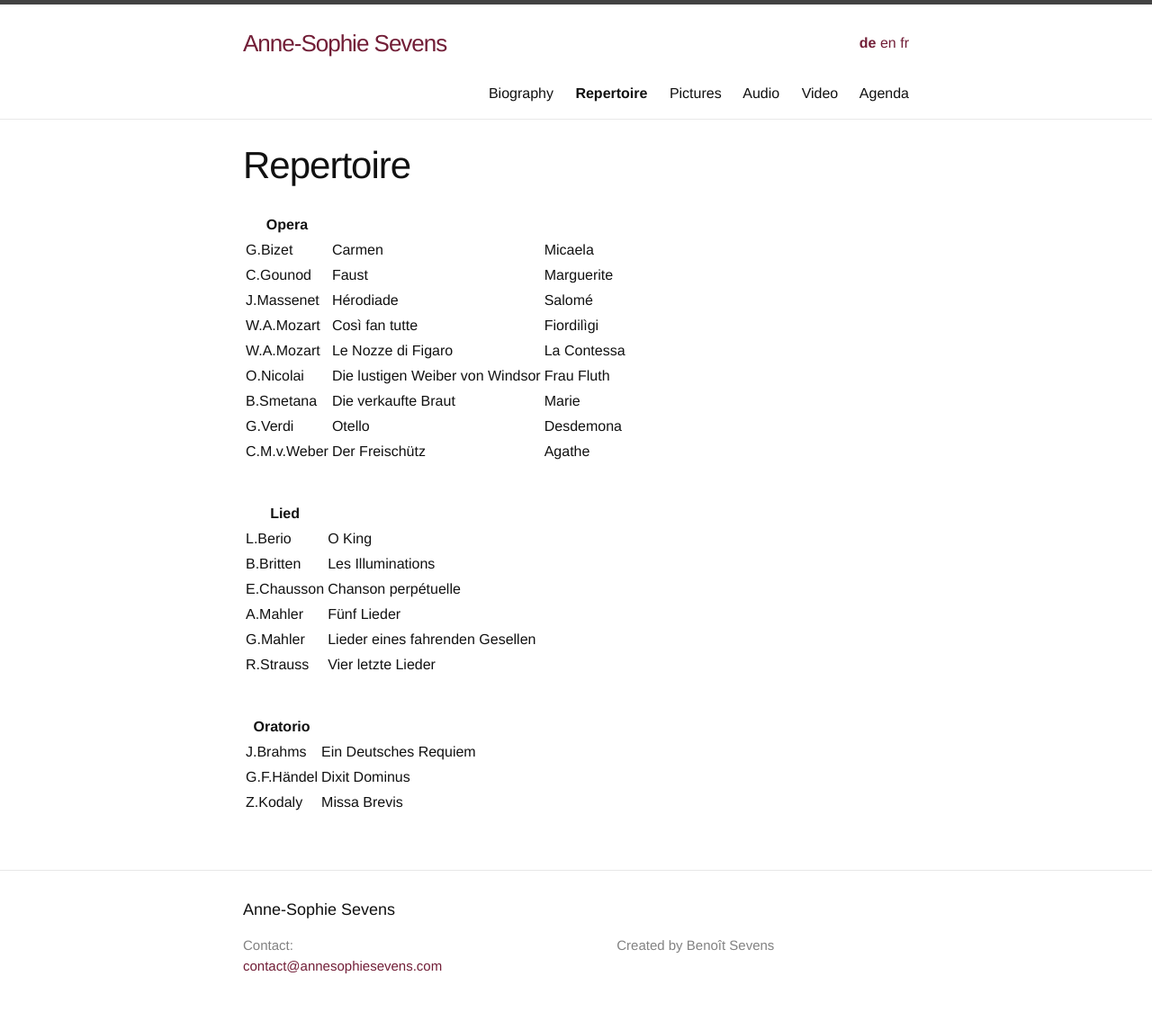
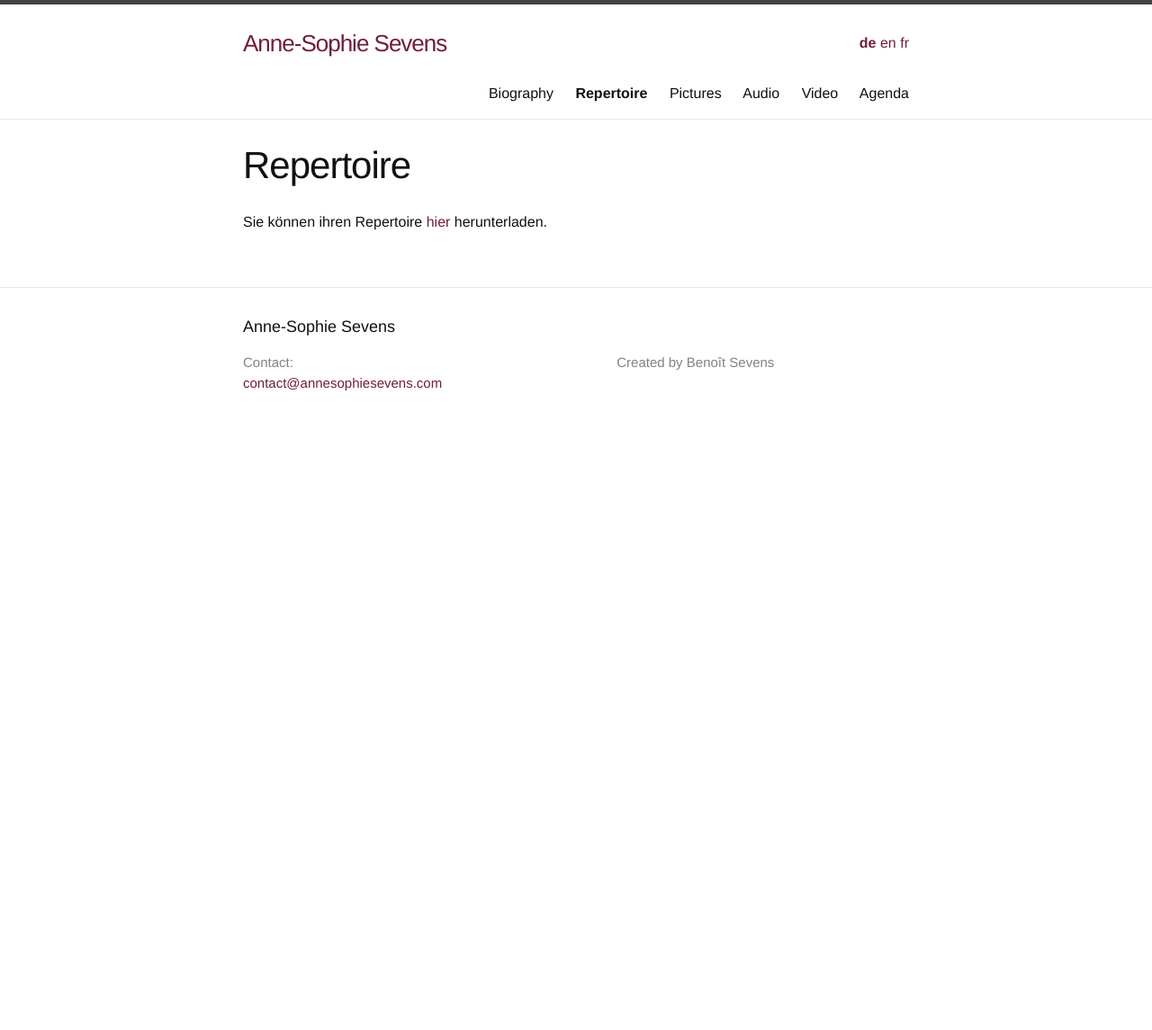
Before and after one commit to annesophie-sevens/annesophie-sevens.github.io, a Jekyll site: the page built from repertoire-de.md, in a window 1280 px wide. Shown: the whole page at 90% size. Built offline with Jekyll 4.4.1, drawn with Linux system fonts in a browser that asks for light colours; after the commit the page ends 900 px from its top, so only the background shows below that.

Commit message:
Update repertoire-de.md

```diff
--- a/repertoire-de.md
+++ b/repertoire-de.md
@@ -7,34 +7,4 @@
 ---
 
 
-|Opera | | |
-| -------- | ----- | ---- |
-| G.Bizet | Carmen | Micaela |
-| C.Gounod | Faust | Marguerite |
-| J.Massenet | Hérodiade | Salomé |
-| W.A.Mozart | Così fan tutte | Fiordilìgi |
-| W.A.Mozart | Le Nozze di Figaro | La Contessa |
-| O.Nicolai | Die lustigen Weiber von Windsor | Frau Fluth |
-| B.Smetana | Die verkaufte Braut | Marie |
-| G.Verdi | Otello | Desdemona |
-| C.M.v.Weber | Der Freischütz | Agathe |
-
-
-&nbsp;
-
-| Lied| |
-| -------- | ----- |
-| L.Berio | O King |
-| B.Britten | Les Illuminations |
-| E.Chausson | Chanson perpétuelle |
-| A.Mahler | Fünf Lieder |
-| G.Mahler | Lieder eines fahrenden Gesellen |
-| R.Strauss | Vier letzte Lieder |
-
-&nbsp;
-
-| Oratorio| |
-| -------- | ----- |
-| J.Brahms | Ein Deutsches Requiem |
-| G.F.Händel | Dixit Dominus |
-| Z.Kodaly| Missa Brevis |
+Sie können ihren Repertoire [hier]({{ site.baseurl }}/assets/HR.pdf) herunterladen.
```
